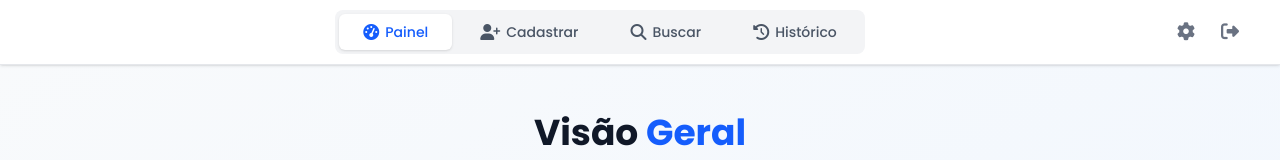
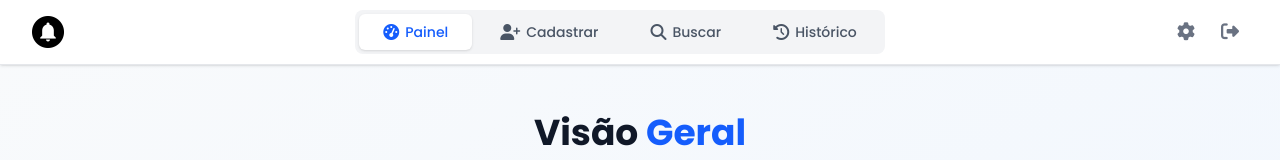
Before and after one commit to adrianolopees/ferracini-crm, a React (Vite) app: page /dashboard in a window 1280 px wide. Shown: the top 160 px of the page. Built offline with nearby package versions, Linux system fonts and the light colour scheme; no server answers; the database is empty; sample sign-in values are in the browser's storage.

Commit message:
refactor: Update logo and brand section in Navigation for improved layout and consistency

```diff
--- a/src/components/layout/Navigation.tsx
+++ b/src/components/layout/Navigation.tsx
@@ -21,9 +21,14 @@ function Navigation() {
     <div className="bg-white border-b border-gray-200 shadow-sm sticky top-0 z-50">
       <div className="max-w-7xl mx-auto px-4 sm:px-6 lg:px-8">
         <div className="flex justify-between items-center h-16">
-          {/* Logo/Brand + Config */}
-          <div className="flex items-center justify-center gap-1">
-            <h2 className="text-lg sm:text-xl font-bold text-gray-900">
+          {/* Logo/Brand */}
+          <div className="flex items-center gap-2">
+            <img
+              src="/sino-de-notificacao.png"
+              alt="Logo"
+              className="w-8 h-8 object-contain flex-shrink-0"
+            />
+            <h2 className="text-lg sm:text-xl font-bold text-gray-900 hidden sm:block">
               <span style={{ color: workspaceId === 'demo' ? '#d97706' : (defaultStore?.color ?? '#2563eb') }}>
                 {defaultStore?.name ?? ''}
               </span>
```
